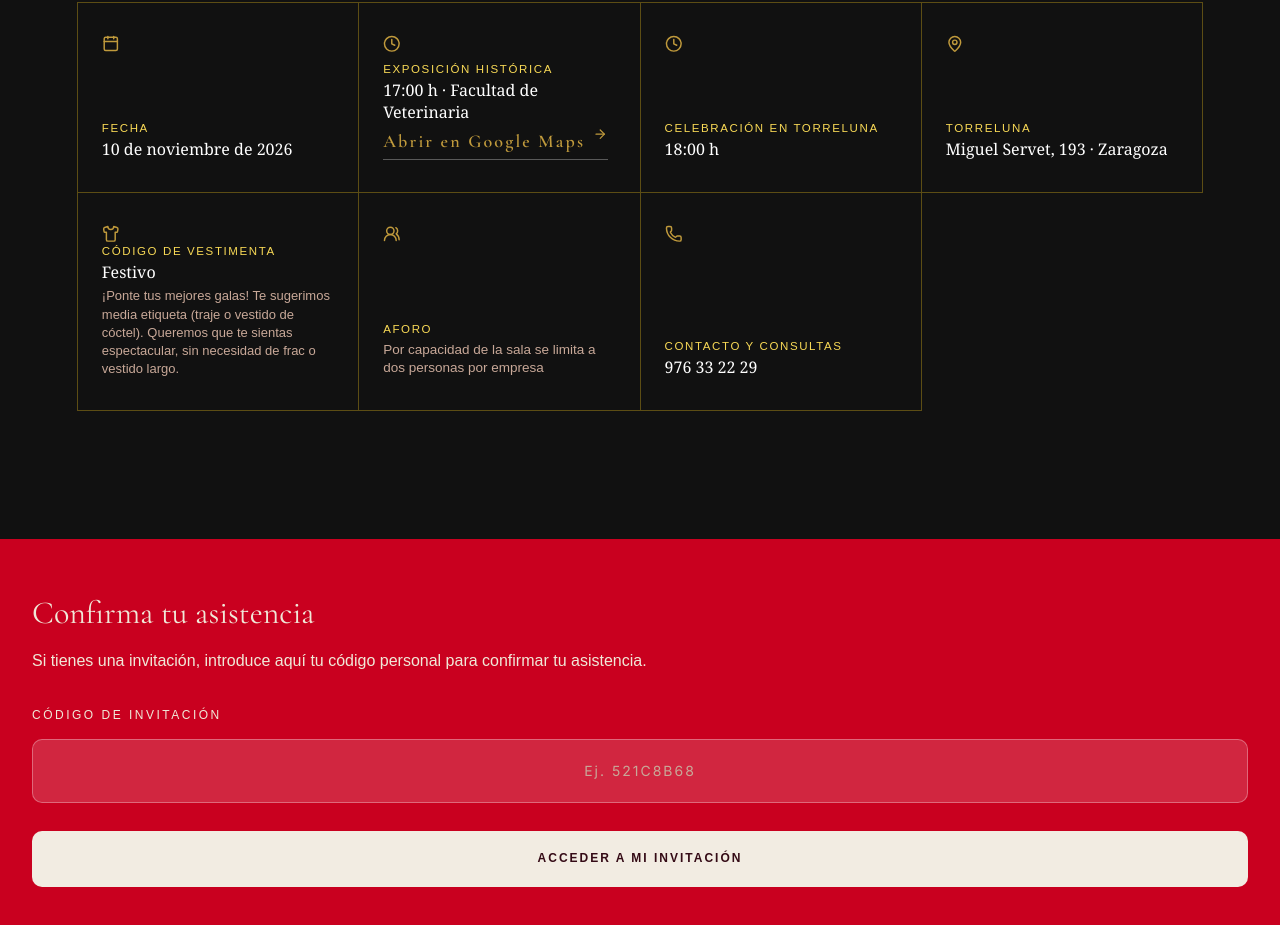
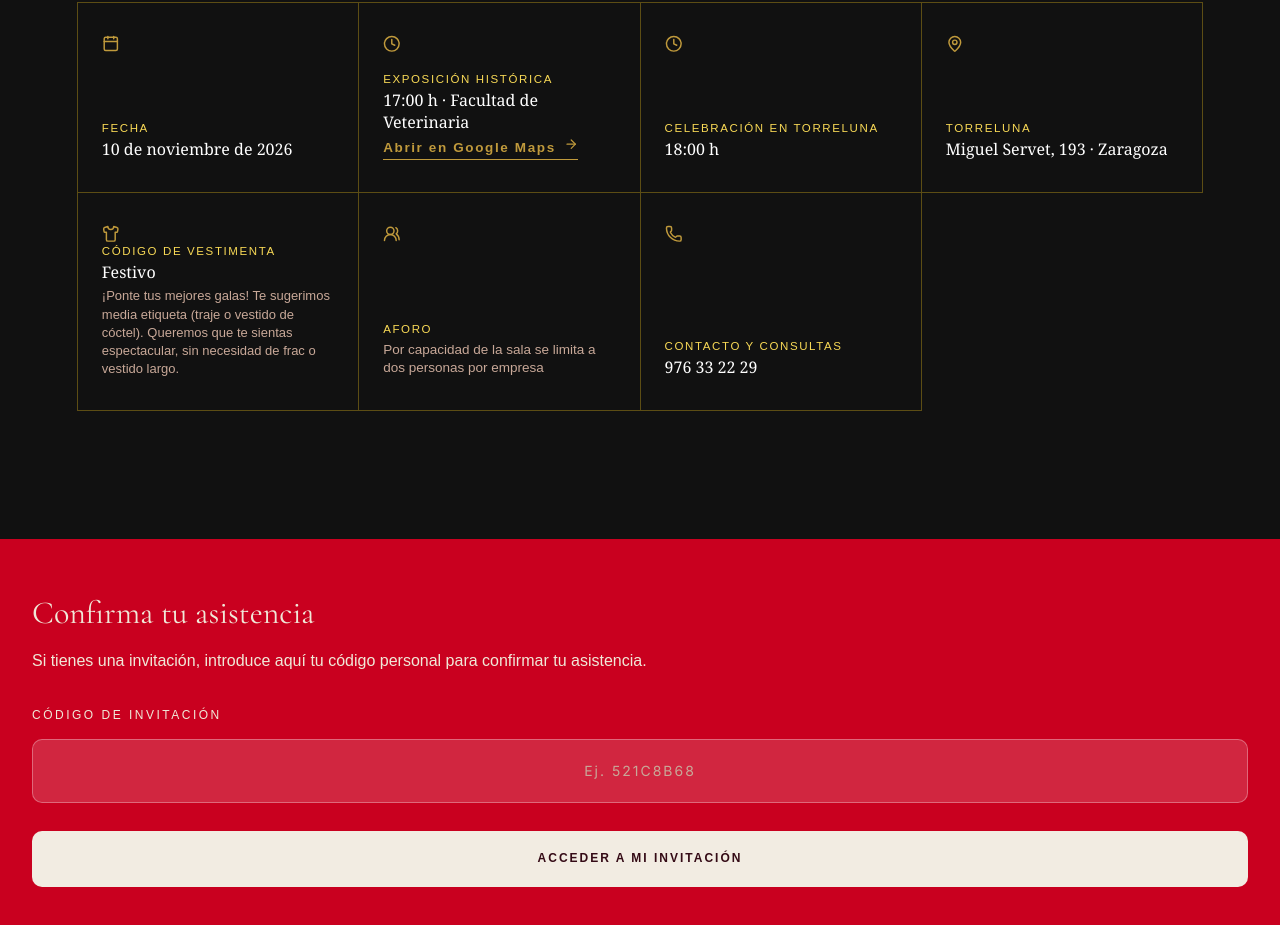
Before and after one commit to Tsuki-byte/Aniversario, a React (Vite) app: page / in a window 1280 px wide. Shown: the part 7579-8504 px from the top of the page. Built offline with nearby package versions, Linux system fonts and the light colour scheme; no server answers; the database is empty.

Commit message:
style: change map link to match Aforo text style

```diff
--- a/src/App.jsx
+++ b/src/App.jsx
@@ -466,8 +466,8 @@ export default function App() {
             <Clock size={24} aria-hidden="true" />
             <span>Exposición histórica</span>
             <strong>17:00 h · Facultad de Veterinaria</strong>
-            <a className="map-link" href="https://maps.app.goo.gl/6KESW6yhABA5VNUbA?g_st=ic" target="_blank" rel="noreferrer" style={{ display: 'inline-flex', alignItems: 'center', gap: '8px', fontFamily: '"Cormorant Garamond", serif', fontSize: '18px', color: 'var(--text-cream)', textDecoration: 'none', borderBottom: '1px solid rgba(255, 255, 255, 0.3)', paddingBottom: '2px', marginTop: '4px', textTransform: 'none' }}>
-              Abrir en Google Maps <ArrowRight size={18} aria-hidden="true" />
+            <a className="map-link" href="https://maps.app.goo.gl/6KESW6yhABA5VNUbA?g_st=ic" target="_blank" rel="noreferrer" style={{ display: 'inline-flex', alignItems: 'center', gap: '8px', fontSize: '13.5px', color: 'var(--text-wine-sub)', textDecoration: 'none', marginTop: '4px', textTransform: 'none' }}>
+              Abrir en Google Maps <ArrowRight size={16} aria-hidden="true" />
             </a>
           </article>
           <article>
```
